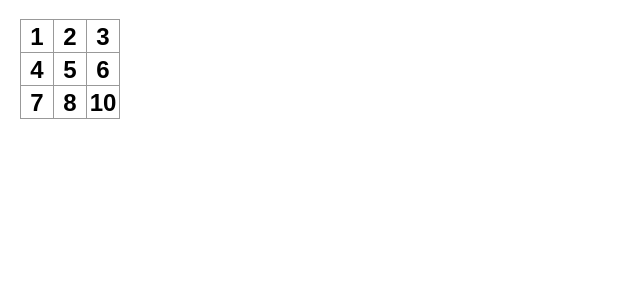
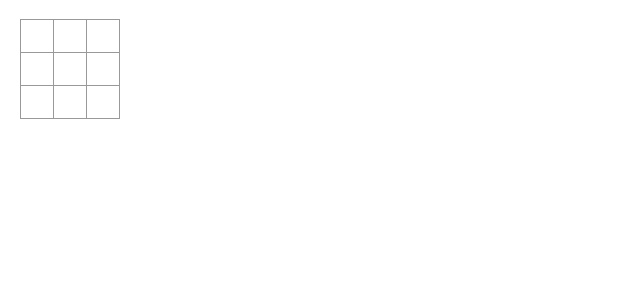
Before and after one commit to ReyesDeJong/learn-react, a React (Create React App) app: page / in a window 1280 px wide. Shown: the top 300 px of the page, without its empty margins (0-640 px from the left). Built offline with nearby package versions, Linux system fonts and the light colour scheme.

Commit message:
feat: each square with a state

```diff
--- a/src/components/Board.jsx
+++ b/src/components/Board.jsx
@@ -4,19 +4,19 @@
   return (
     <>
       <div className='board-row'>
-        <Square value="1" />
-        <Square value="2" />
-        <Square value="3" />
+        <Square />
+        <Square />
+        <Square />
       </div>
       <div className='board-row'>
-        <Square value="4" />
-        <Square value="5" />
-        <Square value="6" />
+        <Square />
+        <Square />
+        <Square />
       </div>
       <div className='board-row'>
-        <Square value="7" />
-        <Square value="8" />
-        <Square value="10" />
+        <Square />
+        <Square />
+        <Square />
       </div>
     </>
   );
--- a/src/components/Square.jsx
+++ b/src/components/Square.jsx
@@ -1,3 +1,15 @@
-export default function Square({ value }) {
-  return <button className='square'>{value}</button>;
+import { useState } from 'react';
+
+export default function Square() {
+  const [value, setValue] = useState(null);
+
+  function handleClick() {
+    setValue('X');
+  }
+
+  return (
+    <button className='square' onClick={handleClick}>
+      {value}
+    </button>
+  );
 }
```
